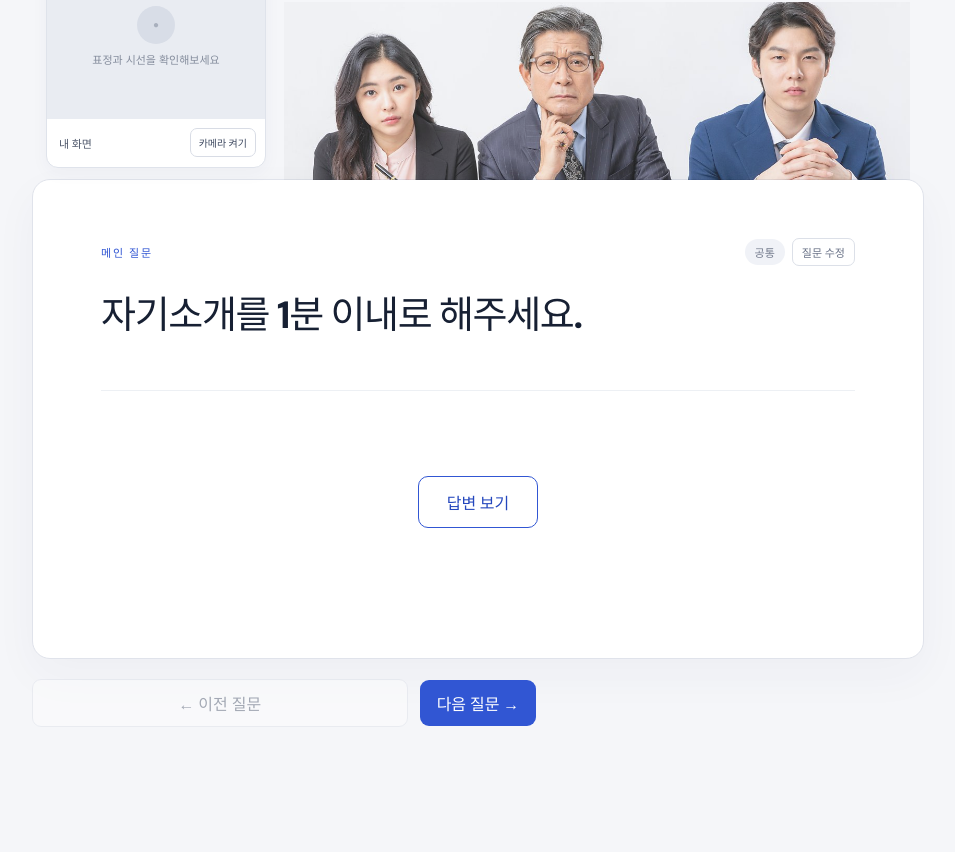
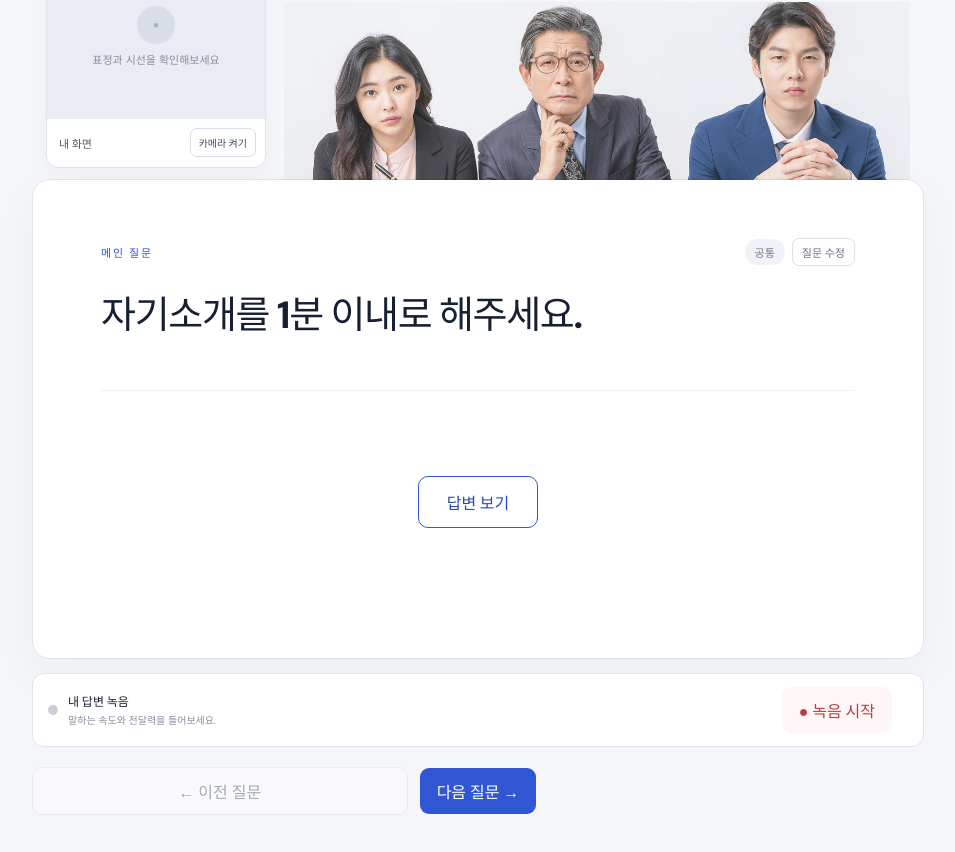
Before and after one commit to zz106603/interview-practice, a React (Vite) app: page / in a window 1280 px wide. Shown: the part 234-1086 px from the top of the page, without its empty margins (162-1117 px from the left). Before the commit the page ends 1025 px from the top, so only its background shows below. Built offline with nearby package versions, Linux system fonts and the light colour scheme.

Commit message:
feat: 답변 음성 녹음 및 재생 추가

```diff
--- /dev/null
+++ b/src/components/AudioRecorder.tsx
@@ -0,0 +1,86 @@
+import { useEffect, useRef, useState } from 'react'
+
+export function AudioRecorder({ sessionKey }: { sessionKey: string }) {
+  const recorderRef = useRef<MediaRecorder | null>(null)
+  const streamRef = useRef<MediaStream | null>(null)
+  const chunksRef = useRef<Blob[]>([])
+  const discardRef = useRef(false)
+  const [isRecording, setIsRecording] = useState(false)
+  const [audioUrl, setAudioUrl] = useState('')
+  const [error, setError] = useState('')
+
+  const releaseStream = () => {
+    streamRef.current?.getTracks().forEach((track) => track.stop())
+    streamRef.current = null
+  }
+
+  const clearRecording = () => {
+    setAudioUrl((current) => {
+      if (current) URL.revokeObjectURL(current)
+      return ''
+    })
+  }
+
+  const stopRecording = () => {
+    if (recorderRef.current?.state === 'recording') recorderRef.current.stop()
+  }
+
+  useEffect(() => {
+    return () => {
+      discardRef.current = true
+      if (recorderRef.current?.state === 'recording') recorderRef.current.stop()
+      releaseStream()
+    }
+  }, [])
+
+  useEffect(() => {
+    discardRef.current = true
+    stopRecording()
+    clearRecording()
+    setError('')
+  }, [sessionKey])
+
+  const startRecording = async () => {
+    setError('')
+    if (!navigator.mediaDevices?.getUserMedia || typeof MediaRecorder === 'undefined') {
+      setError('이 브라우저에서는 음성 녹음을 사용할 수 없습니다.')
+      return
+    }
+    try {
+      clearRecording()
+      discardRef.current = false
+      const stream = await navigator.mediaDevices.getUserMedia({ audio: true })
+      streamRef.current = stream
+      chunksRef.current = []
+      const recorder = new MediaRecorder(stream)
+      recorderRef.current = recorder
+      recorder.ondataavailable = (event) => { if (event.data.size) chunksRef.current.push(event.data) }
+      recorder.onstop = () => {
+        const blob = new Blob(chunksRef.current, { type: recorder.mimeType || 'audio/webm' })
+        if (blob.size && !discardRef.current) setAudioUrl(URL.createObjectURL(blob))
+        releaseStream()
+        setIsRecording(false)
+      }
+      recorder.start()
+      setIsRecording(true)
+    } catch (reason) {
+      releaseStream()
+      const denied = reason instanceof DOMException && reason.name === 'NotAllowedError'
+      setError(denied ? '마이크 권한이 허용되지 않았습니다.' : '사용 가능한 마이크를 찾을 수 없습니다.')
+    }
+  }
+
+  return (
+    <section className="audio-recorder" aria-label="답변 녹음">
+      <div className="recorder-info">
+        <span className={isRecording ? 'recording-dot active' : 'recording-dot'} aria-hidden="true" />
+        <div><strong>{isRecording ? '답변 녹음 중' : '내 답변 녹음'}</strong><p>{error || (audioUrl ? '녹음한 답변을 확인해보세요.' : '말하는 속도와 전달력을 들어보세요.')}</p></div>
+      </div>
+      {audioUrl && <audio controls src={audioUrl}>오디오 재생을 지원하지 않는 브라우저입니다.</audio>}
+      <div className="recorder-actions">
+        {isRecording ? <button className="button recording-stop" type="button" onClick={stopRecording}>■ 녹음 중지</button> : <button className="button recording-start" type="button" onClick={startRecording}>● {audioUrl ? '다시 녹음' : '녹음 시작'}</button>}
+        {audioUrl && !isRecording && <button className="button secondary" type="button" onClick={clearRecording}>삭제</button>}
+      </div>
+    </section>
+  )
+}
--- a/src/pages/PracticePage.tsx
+++ b/src/pages/PracticePage.tsx
@@ -2,6 +2,7 @@ import { useEffect, useMemo, useState } from 'react'
 import { useQuestions } from '../context/QuestionsContext'
 import { WebcamPreview } from '../components/WebcamPreview'
 import { QuestionForm } from '../components/QuestionForm'
+import { AudioRecorder } from '../components/AudioRecorder'
 import type { PracticeMode } from '../types/question'
 import { shuffle } from '../utils/shuffle'
 
@@ -112,6 +113,8 @@ export function PracticePage() {
         </div>
       </article>
 
+      <AudioRecorder sessionKey={`${current.parentId}-${current.followUpPosition ?? 'main'}`} />
+
       <div className="practice-actions">
         <button className="button secondary navigation-button" type="button" disabled={stepIndex === 0} onClick={() => move(-1)}>← 이전 질문</button>
         {showAnswer && <button className="button subtle" type="button" onClick={() => setShowAnswer(false)}>답변 숨기기</button>}
--- a/src/styles.css
+++ b/src/styles.css
@@ -63,6 +63,12 @@ nav button span { display: inline-grid; place-items: center; min-width: 22px; he
 .reveal-button { border: 1px solid #3156d3; border-radius: 10px; padding: 13px 28px; color: #2447bd; background: #fff; font-weight: 700; }
 .reveal-button:hover { background: #f2f5ff; }
 .practice-actions { display: grid; grid-template-columns: 1fr auto 1fr; align-items: center; gap: 12px; margin-top: 20px; }
+.audio-recorder { display: grid; grid-template-columns: minmax(190px, 1fr) minmax(220px, 340px) auto; align-items: center; gap: 16px; margin-top: 14px; padding: 13px 15px; border: 1px solid #e0e3eb; border-radius: 12px; background: #fff; }
+.recorder-info { display: flex; align-items: center; gap: 10px; min-width: 0; }.recorder-info strong { display: block; font-size: 12px; }.recorder-info p { overflow: hidden; margin: 2px 0 0; color: #858d9d; font-size: 10px; text-overflow: ellipsis; white-space: nowrap; }
+.recording-dot { flex: 0 0 auto; width: 10px; height: 10px; border-radius: 50%; background: #c9ced8; }.recording-dot.active { background: #d94b4b; box-shadow: 0 0 0 5px #d94b4b18; animation: recording-pulse 1.3s infinite; }
+.audio-recorder audio { width: 100%; height: 34px; }.recorder-actions { display: flex; justify-content: flex-end; gap: 7px; }
+.recording-start { color: #b63e3e; border: 1px solid #e7bcbc; background: #fff7f7; }.recording-stop { color: #fff; background: #c74646; }
+@keyframes recording-pulse { 50% { opacity: .45; } }
 .practice-actions .navigation-button:last-child { justify-self: end; }
 .button { border: 0; border-radius: 9px; padding: 11px 17px; font-weight: 600; white-space: nowrap; }
 .button.primary { color: #fff; background: #3156d3; }.button.primary:hover { background: #2448bf; }
@@ -123,12 +129,12 @@ textarea:focus, .question-form input:focus { outline: 3px solid #3156d31c; borde
 .edit-modal-description { margin: 8px 0 24px; color: #7a8293; font-size: 13px; }
 
 @media (max-width: 820px) {
-  .management-page { grid-template-columns: 1fr; }.form-panel { position: static; }.interview-stage { grid-template-columns: 185px minmax(0, 1fr); gap: 10px; }.interviewer-panel { height: 145px; }.webcam-card { margin-bottom: 8px; }.practice-card { min-height: 430px; padding: 42px 38px 34px; }
+  .management-page { grid-template-columns: 1fr; }.form-panel { position: static; }.interview-stage { grid-template-columns: 185px minmax(0, 1fr); gap: 10px; }.interviewer-panel { height: 145px; }.webcam-card { margin-bottom: 8px; }.practice-card { min-height: 430px; padding: 42px 38px 34px; }.audio-recorder { grid-template-columns: 1fr auto; }.audio-recorder audio { grid-column: 1 / -1; grid-row: 2; }
 }
 @media (max-width: 560px) {
   .app-header { height: 66px; padding: 0 16px; }.brand strong, .brand small { display: none; }nav { gap: 14px; }nav button { font-size: 13px; }
   .page { padding: 28px 15px 44px; }.interview-stage { grid-template-columns: 1fr; gap: 3px; margin-inline: 4px; }.webcam-card { width: min(100%, 210px); margin: 0; }.interviewer-panel { width: 100%; height: 105px; }.interviewer-panel img { width: 100%; object-position: center 42%; }.practice-card { min-height: 410px; padding: 34px 24px 28px; }.practice-card h2 { font-size: 25px; }.answer-area.revealed > p:last-child { font-size: 16px; }
-  .practice-toolbar-left { align-items: stretch; flex-direction: column; }.practice-folder-select { justify-content: space-between; }.practice-actions { grid-template-columns: 1fr 1fr; }.practice-actions .subtle { grid-column: 1 / -1; grid-row: 2; }.navigation-button { width: 100%; }.list-heading { display: block; }.data-tools { justify-content: flex-start; margin-top: 18px; }.tool-message { text-align: left; }
+  .practice-toolbar-left { align-items: stretch; flex-direction: column; }.practice-folder-select { justify-content: space-between; }.audio-recorder { grid-template-columns: 1fr; }.audio-recorder audio { grid-column: auto; grid-row: auto; }.recorder-actions { justify-content: stretch; }.recorder-actions .button { flex: 1; }.practice-actions { grid-template-columns: 1fr 1fr; }.practice-actions .subtle { grid-column: 1 / -1; grid-row: 2; }.navigation-button { width: 100%; }.list-heading { display: block; }.data-tools { justify-content: flex-start; margin-top: 18px; }.tool-message { text-align: left; }
   .folder-toolbar { flex-direction: column; }.folder-actions { flex-wrap: wrap; }.list-tools { justify-content: flex-start; margin-top: 18px; }.list-tools .data-tools { margin-top: 0; }.form-panel, .list-panel { padding: 22px 18px; }.question-item { grid-template-columns: 26px 1fr; }.item-actions { grid-column: 2; }
   .modal-backdrop { padding: 10px; align-items: end; }.edit-modal { max-height: calc(100vh - 20px); padding: 24px 18px; border-radius: 16px 16px 8px 8px; }
 }
```
Also changed, not shown: 1 other file (tests, documents, lock files or other folders).
